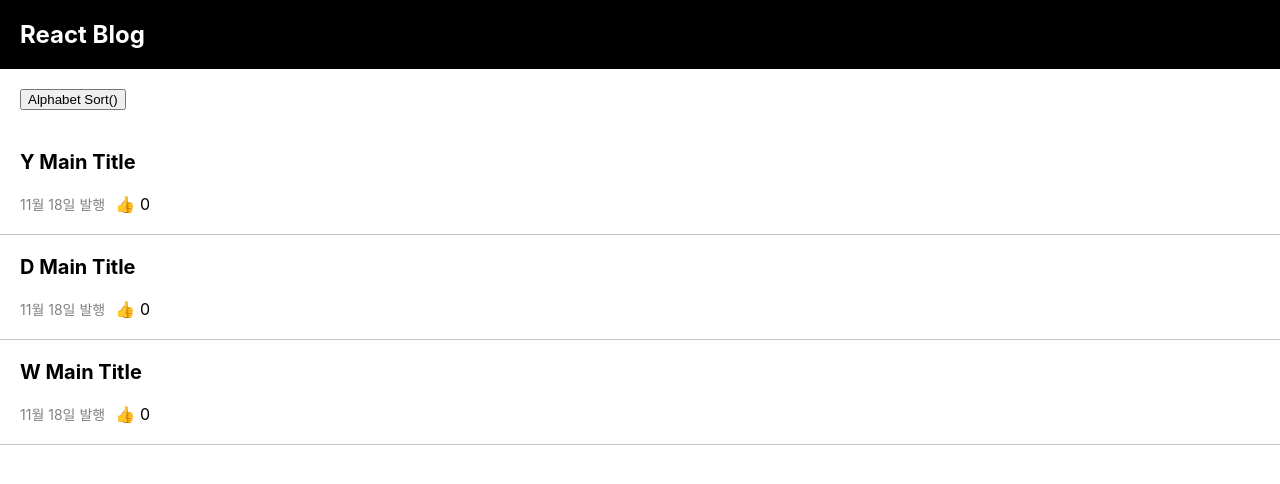
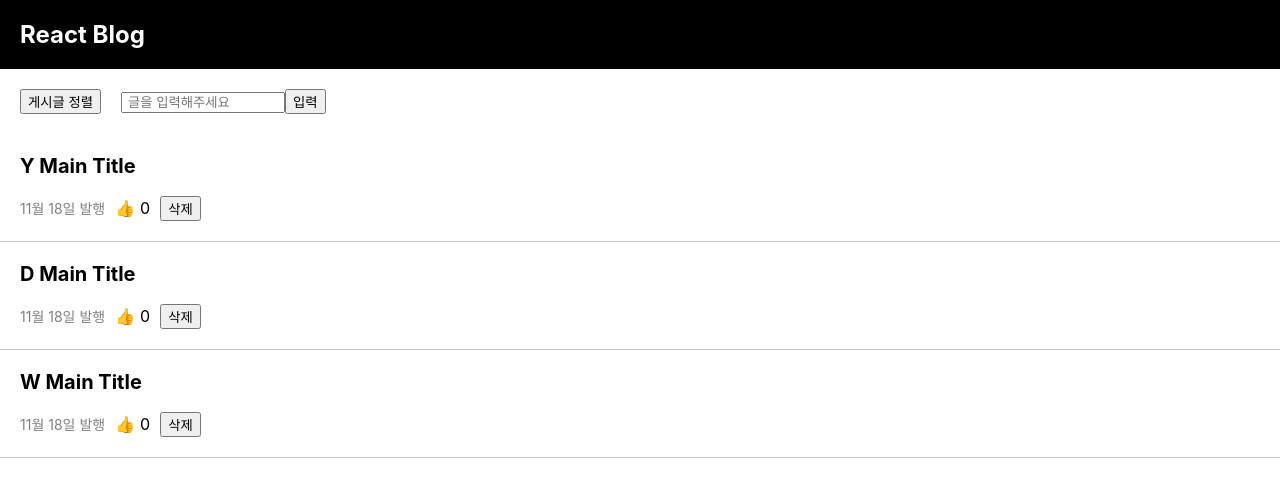
Before and after one commit to devwoodie/react-blog, a React (Create React App) app: page / in a window 1280 px wide. Shown: the top 484 px of the page. Built offline with nearby package versions, Linux system fonts and the light colour scheme.

Commit message:
feat : 게시글 등록 기능 추가

```diff
--- a/src/App.js
+++ b/src/App.js
@@ -8,6 +8,8 @@ function App() {
     let [title, setTitle] = useState(['Y Main Title', 'D Main Title', 'W Main Title']);
     let [like, setLike] = useState([0,0,0]);
     let [modal, setModal] = useState(false);
+    let [clickTit, setClickTit] = useState(0);
+    let [addTit, setAddTit] = useState('');
 
     const changeTitle = () => {
         let copyTitle = [... title];
@@ -18,17 +20,32 @@ function App() {
     return (
         <div className="App">
             <h1 className="logo">React Blog</h1>
+            {/*게시글 정렬 */}
             <button type="button" className="alphabet" onClick={() => {
                 let copyTitle = [... title];
                 copyTitle.sort();
                 setTitle(copyTitle);
-            }}>Alphabet Sort()</button>
+            }}>게시글 정렬</button>
+            {/*글 입력*/}
+            <input
+                type="text"
+                className="input-typing"
+                placeholder="글을 입력해주세요"
+                onChange={(e) => {
+                    setAddTit(e.target.value);
+                }}
+            />
+            <button type="submit" onClick={() => {
+                let copyTit = [... title];
+                copyTit.unshift(addTit);
+                setTitle(copyTit);
+            }}>입력</button>
             {
                 title.map((title, i) => {
                     return (
                         <div className="list">
                             <h4 className="title" onClick={() => {
-                                setModal(!modal);
+                                setModal(!modal); setClickTit(i);
                             }}>{ title }</h4>
                             <span className="text">11월 18일 발행</span>
                             <div className="like-wrap">
@@ -39,13 +56,17 @@ function App() {
                                 }}>👍</span>
                                 <span className="like-num">{like[i]}</span>
                             </div>
+                            <button type="button" className="del-btn" onClick={() => {
+
+                            }}>삭제</button>
                         </div>
                     );
                 })
             }
 
+
             {
-                modal === true ? <Modal title={title} changeTitle={changeTitle}/> : null
+                modal === true ? <Modal title={title} clickTit={clickTit} changeTitle={changeTitle}/> : null
             }
         </div>
     );
@@ -54,7 +75,7 @@ function App() {
 const Modal = (props) => {
     return(
         <div className="modal">
-            <h4 className="title">{props.title[0]}</h4>
+            <h4 className="title">{props.title[props.clickTit]}</h4>
             <span className="text">날짜</span>
             <p className="content">내용</p>
             <button onClick={props.changeTitle}>Change Title</button>
--- a/src/Css/App.css
+++ b/src/Css/App.css
@@ -46,3 +46,11 @@
 .content{
   padding: 10px 0;
 }
+.input-typing{
+  width: 150px;
+  padding: 1px 5px;
+}
+.del-btn{
+  display: inline-block;
+  margin-left: 10px;
+}
```
